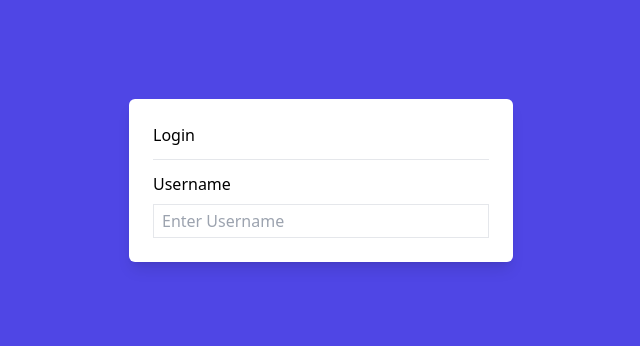
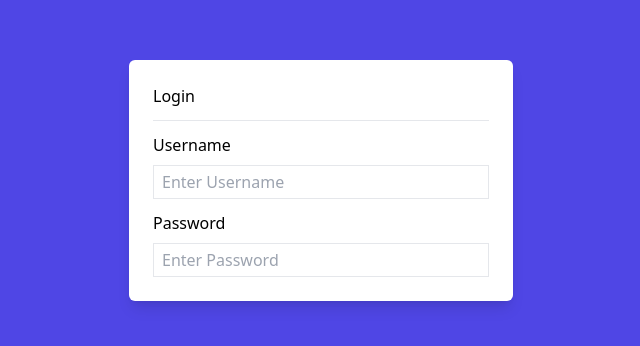
Before and after one commit to raj-dash/LoginPageTailwind, a website: page dist/index.html in a window 1280 px wide. Shown: the part 220-566 px from the top of the page, without its empty margins (319-959 px from the left). Drawn offline with Linux system fonts and the light colour scheme.

Commit message:
Added Password Elements:     * Added Password label     * Added password input textbox

```diff
--- a/dist/index.html
+++ b/dist/index.html
@@ -20,6 +20,15 @@
             placeholder="Enter Username"
           />
         </div>
+        <div class="mt-3">
+          <label for="password" class="block text-base mb-2">Password</label>
+          <input
+            type="password"
+            id="password"
+            class="border w-full text-base px-2 py-1 focus:outline-none focus:ring-0 focus:border-gray-600"
+            placeholder="Enter Password"
+          />
+        </div>
       </div>
     </div>
   </body>
```
